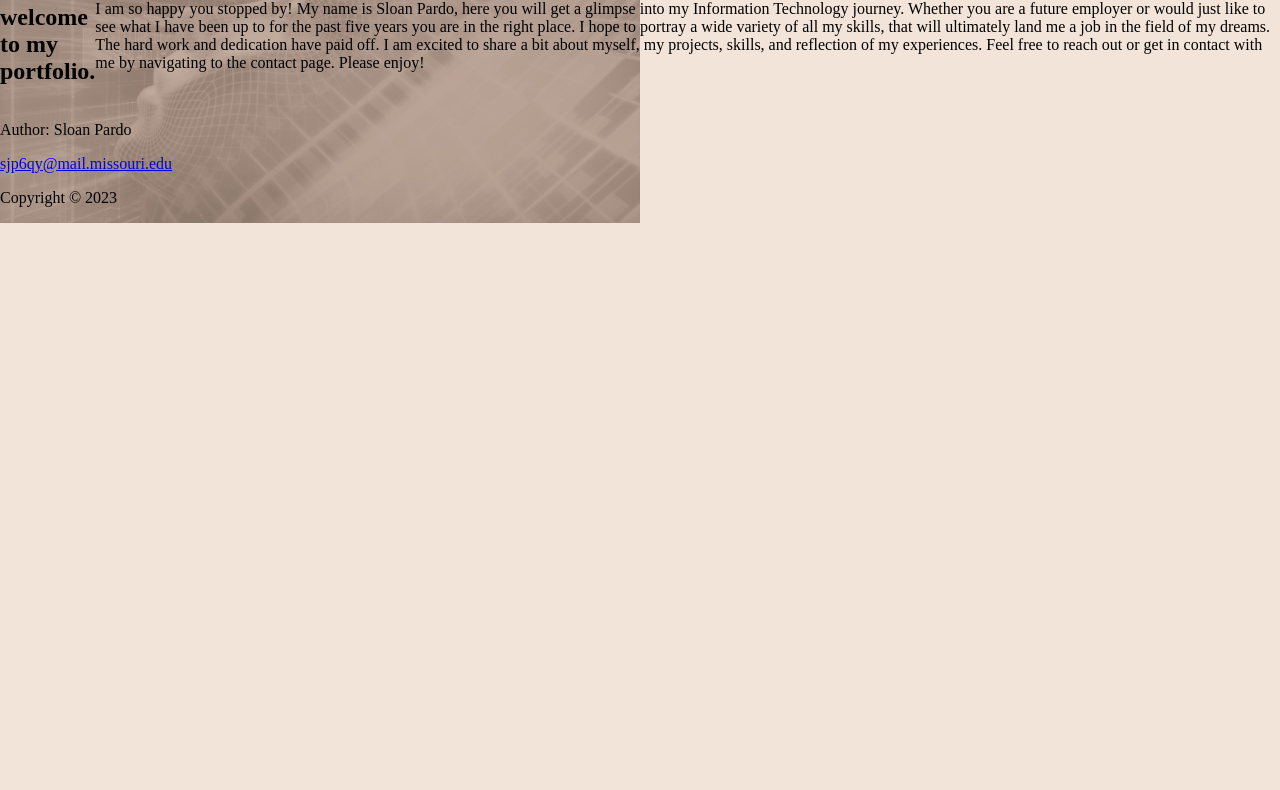
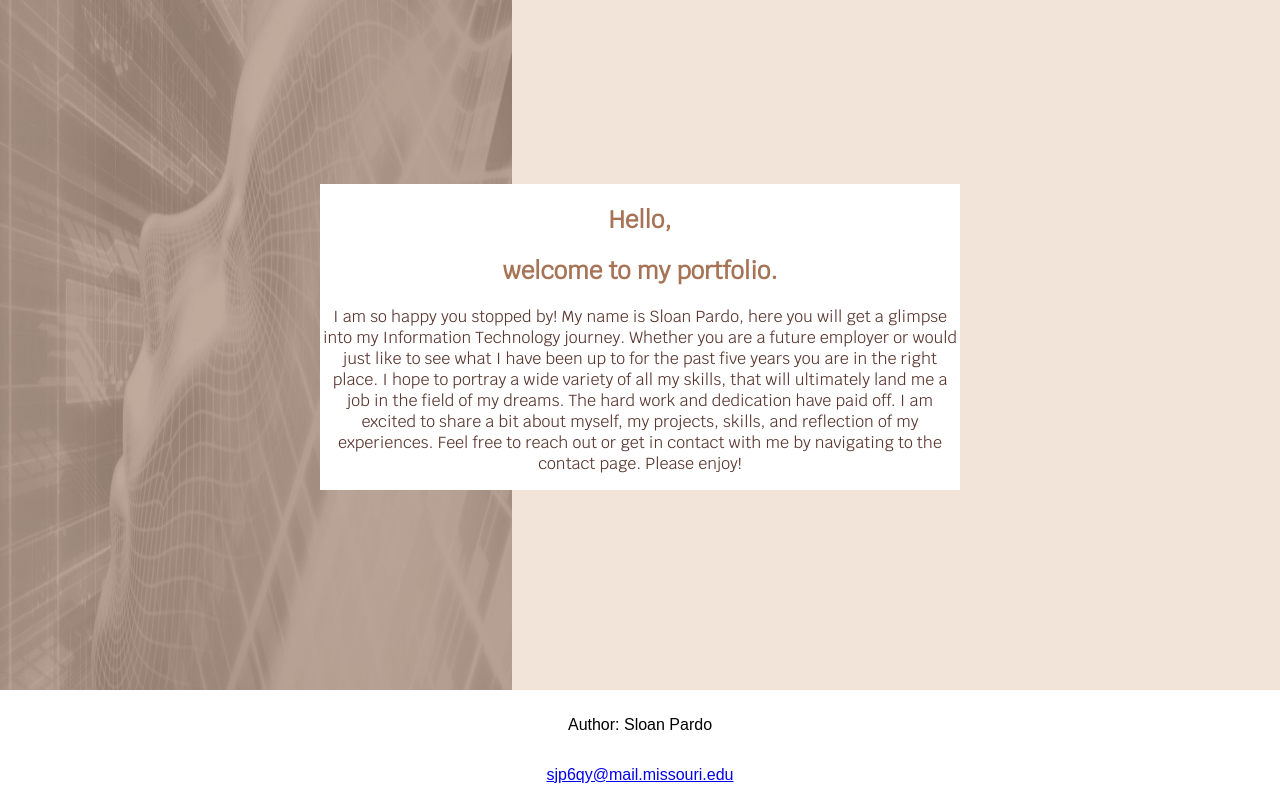
Before and after one commit to sloanyp/sloanyp.github.io, a plain HTML site: page islt_4355/index.html in a window 1280 px wide. Shown: the part 93-883 px from the top of the page. Before the commit the page ends 800 px from the top, so only its background shows below. Drawn offline with Linux system fonts and the light colour scheme.

Commit message:
Add files via upload

```diff
--- a/islt_4355/home.css
+++ b/islt_4355/home.css
@@ -2,10 +2,66 @@
 body{
     background-image: url("graphicforwebsite2.jpg");
     background-repeat: no-repeat;
-    background-size: 50% 100%;
+    background-size: 40% 100%;
     background-color: #f2e4d8 ;
     margin: 0px;
+    display: flex;
+    flex-direction: column;
+    height: 100%;
+
 }
 .wrapper{
     display: flex;
+    justify-content: center;
+    align-items: center;
+    text-align: center;
+    margin:auto;
+    width: 50%;
+    padding: 200px 0;
+
 }
+h2{
+    color:#A67356
+}
+.child{
+    background-color: white;
+    font-family: 'Krub', sans-serif;
+    color: #59362E;
+
+}
+footer{
+    background:white;
+    padding:30px 0px;
+    font-family: 'Play', sans-serif;
+    width: 100%;
+    padding-top: 10px;
+    display: flex;
+    flex-direction: column;
+    justify-content: flex-end;
+    flex-grow: 2;
+    text-align: center;
+
+}
+
+.footer .row{
+    width:100%;
+    margin:1% 0%;
+    padding:0.6% 0%;
+    color: #59362E;
+    font-size:0.8em;
+}
+
+@media screen and (max-width: 700px) {
+    body{
+      background-image: url("graphicforwebsite2.jpg");
+      background-repeat: no-repeat;
+      background-size: 100% 40%;
+      background-color: #f2e4d8 ;
+      margin: 0px;
+    }
+
+      .wrapper {
+          display: block;
+      }
+
+  }
--- a/islt_4355/index.html
+++ b/islt_4355/index.html
@@ -50,6 +50,8 @@ Tested: 2/6/2023
 
     <main>
         <div class="wrapper">
+            <div class="child">
+                <h2>Hello,</h2>
                 <h2>welcome to my portfolio.</h2>
                 <p>
                     I am so happy you stopped by!
@@ -62,6 +64,7 @@ Tested: 2/6/2023
                     with me by navigating to the contact page. Please enjoy!
                 </p>
             </div>
+        </div>
     </main>
     <footer>
         <p>Author: Sloan Pardo</p>
--- a/islt_4355/nav.css
+++ b/islt_4355/nav.css
@@ -56,7 +56,7 @@ nav ul li:hover ul {
 nav ul li ul li a:hover {
   background-color:  #bf8885;
 }
-@media only screen and (max-width: 640px) {
+@media only screen and (max-width: 700px) {
 	header {
 		position: relative;
         height: 40px;
```
Lines whose indentation alone changed are shown as unchanged.
